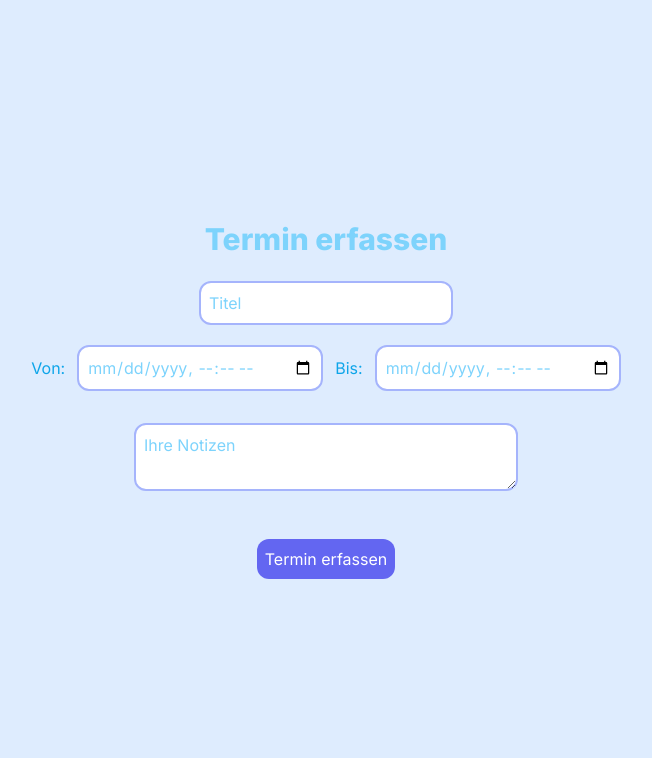
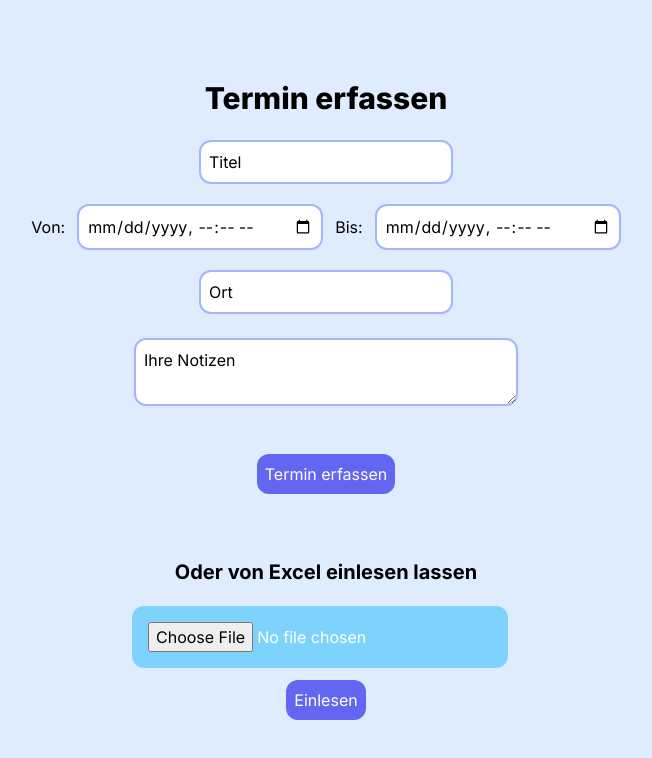
Before and after one commit to BWizard06/ksh_unterrichtsplaner, a Next.js app: page /appointment in a window 1280 px wide. Shown: the top 758 px of the page, without its empty margins (314-966 px from the left). Built offline with nearby package versions, Linux system fonts and the light colour scheme.

Commit message:
Add location field to Appointment model and update Calendar component

```diff
--- a/app/appointment/page.js
+++ b/app/appointment/page.js
@@ -3,6 +3,7 @@
 import React, { useEffect, useState } from "react";
 import axios from "axios";
 import { useToast } from "@/components/ui/use-toast";
+import ExcelReader from "@/components/ExcelReader";
 
 
 export default function appointmentInput(){
@@ -10,6 +11,7 @@ export default function appointmentInput(){
     const [startTime, setStartTime] = useState();
     const [endTime, setEndTime] = useState();
     const [notes, setNotes] = useState();
+    const [file, setFile] = useState(null);
     const {toast} = useToast();
 
     const handleSubmit = (event) => {
@@ -36,6 +38,10 @@ export default function appointmentInput(){
             });
     }
 
+    function handleFileChange(e) {
+        setFile(e.target.files[0]);
+    }
+
     const dateSplitToIso = (date, time) => {
         const [year, month, day] = date.split("-");
         return `${year}-${month}-${day}T${time}:00`;
@@ -45,7 +51,7 @@ export default function appointmentInput(){
     return (
         <div className="flex items-center justify-center text-center min-h-screen w-full">
             <div className="space-y-2">
-                <h1 className="text-3xl font-extrabold text-sky-300">
+                <h1 className="title">
                     Termin erfassen
                 </h1>
 
@@ -66,7 +72,7 @@ export default function appointmentInput(){
                         <div id="time" className="mt-5 space-x-3">
                             <label
                                 htmlFor="start"
-                                className="text-sky-500"
+                                className="text-black"
                             >
                                 Von:
                             </label>
@@ -90,7 +96,7 @@ export default function appointmentInput(){
                             />
                             <label
                                 htmlFor="end"
-                                className="text-sky-500"
+                                className="text-black"
                             >
                                 Bis:
                             </label>
@@ -114,7 +120,16 @@ export default function appointmentInput(){
                             />
                         </div>
 
-                        <div id="notes" className="mt-8">
+                        <div id='location' className="mt-5">
+                            <input
+                                type="text"
+                                id="location"
+                                name="location"
+                                placeholder="Ort"
+                            />
+                        </div>
+
+                        <div id="notes" className="mt-6">
                             <textarea
                                 id="notes"
                                 name="notes"
@@ -132,6 +147,15 @@ export default function appointmentInput(){
                             />
                         </div>
                     </form>
+
+                    <div className="flex flex-col items-center justify-center">
+                        <h2 className="text-xl font-bold mt-16 mb-5">Oder von Excel einlesen lassen</h2>
+                        <form className="inputForm flex flex-col space-y-3 justify-center items-center">
+                            <input type="file" accept=".xlsx" id="file" name="file" required/>
+                            <input type="submit" value="Einlesen" className="justify-center items-center flex" onClick={(e)=>ExcelReader(e, handleFileChange(e))}/>
+                        </form>
+                    </div>
+
                 </div>
             </div>
 
--- a/app/globals.css
+++ b/app/globals.css
@@ -107,24 +107,24 @@ body{
 }
 
 .inputForm input {
-  @apply p-2 w-auto border-2 placeholder-sky-300 text-sky-300 border-indigo-300 rounded-xl focus:outline-none focus:ring-2 focus:ring-blue-400/50;
+  @apply p-2 w-auto border-2 placeholder-black text-black border-indigo-300 rounded-xl focus:outline-none focus:ring-2 focus:ring-blue-400/50;
 }
 
 .inputForm select {
-  @apply p-2 h-11 text-sky-300 border-2 border-indigo-300 rounded-xl focus:outline-none focus:ring-2 focus:ring-blue-400/50;
+  @apply p-2 h-11 text-black border-2 border-indigo-300 rounded-xl focus:outline-none focus:ring-2 focus:ring-blue-400/50;
 }
 
 .inputForm textarea {
-  @apply p-2 w-96 placeholder-sky-300 text-sky-300 border-2 border-indigo-300 rounded-xl resize focus:outline-none focus:ring-2 focus:ring-blue-400/50;
+  @apply p-2 w-96 placeholder-black text-black border-2 border-indigo-300 rounded-xl resize focus:outline-none focus:ring-2 focus:ring-blue-400/50;
 
 }
 
 .inputForm input[type="submit"] {
-  @apply bg-indigo-500 hover:bg-indigo-600 focus:bg-indigo-700 focus:outline-none border-none rounded-xl text-white flex justify-end items-end cursor-pointer;
+  @apply bg-indigo-500 hover:bg-indigo-600 focus:bg-indigo-700 focus:outline-none border-none rounded-xl text-white flex justify-center items-center cursor-pointer;
 }
 
 .inputForm input[type="file"] {
-  @apply p-4 mr-3 bg-sky-300 hover:bg-sky-400 border-none rounded-xl text-white flex justify-end items-end cursor-pointer;
+  @apply p-4 mr-3 bg-sky-300 hover:bg-sky-400 border-none rounded-xl text-white flex justify-center items-center cursor-pointer;
 }
 
 .inputForm div{
@@ -132,12 +132,16 @@ body{
 }
 
 .inputForm input[type='number'] {
-  @apply p-2 w-40 border-2 placeholder-sky-300 text-end text-sky-300 border-indigo-300 rounded-xl focus:outline-none focus:ring-2 focus:ring-blue-400/50;
+  @apply p-2 w-40 border-2 placeholder-black text-end text-black border-indigo-300 rounded-xl focus:outline-none focus:ring-2 focus:ring-blue-400/50;
 }
 
 .backBtn{
   @apply p-2 bg-red-500 hover:bg-red-600 focus:bg-red-700 focus:outline-none border-none rounded-xl text-white flex justify-end items-end cursor-pointer;
 
+}
+
+.title{
+  @apply text-3xl font-extrabold text-black
 }
 
 .loginInputField{
--- a/app/lesson/page.js
+++ b/app/lesson/page.js
@@ -170,10 +170,7 @@ export default function LessionInput() {
                 <div className="flex items-center justify-center text-center min-h-screen">
                     <div className="w-full space-y-2">
                         <div className="flex justify-center items-center">
-                            <button className="backBtn" onClick={() => { window.location.href = "/calendar"; }}>
-                                Zurück
-                            </button>
-                            <h1 className="text-3xl font-extrabold text-sky-300">
+                            <h1 className="title">
                                 Lektion erfassen
                             </h1>
                         </div>
@@ -283,7 +280,7 @@ export default function LessionInput() {
                                 <div id="time" className="mt-5 space-x-3">
                                     <label
                                         htmlFor="start"
-                                        className="text-sky-500"
+                                        className="text-black"
                                     >
                                         Von:
                                     </label>
@@ -307,7 +304,7 @@ export default function LessionInput() {
                                     />
                                     <label
                                         htmlFor="end"
-                                        className="text-sky-500"
+                                        className="text-black"
                                     >
                                         Bis:
                                     </label>
@@ -415,7 +412,6 @@ export default function LessionInput() {
                                     <input
                                         type="submit"
                                         value="Lektion erfassen"
-                                        className="mr-20"
                                         onClick={handleSubmit}
                                             /*(e) =>{
                                             var allInputs = document.querySelectorAll('input:not([type=submit])');
--- a/components/Calendar.js
+++ b/components/Calendar.js
@@ -122,6 +122,14 @@ export default function Calendar() {
                                       color: "green",
                                       allDay: true,
                                     },
+                                    {
+                                        daysOfWeek: [5],
+                                        display: "background",
+                                        color: "red",
+                                        start: '16:15',
+                                        end: '17:00',
+                                        title: 'Nachprüfung'
+                                    }
                               ]
                             : [
                                 {
@@ -129,7 +137,16 @@ export default function Calendar() {
                                     display: "background",
                                     color: "green",
                                     allDay: true,
+                                },
+                                {
+                                    daysOfWeek: [5],
+                                    display: "background",
+                                    color: "red",
+                                    start: '16:15',
+                                    end: '17:00',
+                                    title: 'Nachprüfung'
                                 }
+
                             ]
                     }
                     allDaySlot={false}
--- a/components/ExcelReader.js
+++ b/components/ExcelReader.js
@@ -1,8 +1,12 @@
 'use client'
+import axios from "axios";
 import React from "react";
 import readXlsxFile from "read-excel-file";
 
-export default function ExcelReader() {
+
+export default function ExcelReader(e, file) {
+    e.preventDefault();
+
     const schema = {
         'Ganztag': {
             prop: 'allDay',
@@ -41,31 +45,33 @@ export default function ExcelReader() {
         }};
 
         const handleChange = (e) => {
-            const file = e.target.files[0];
             readXlsxFile(file, { schema,
             transformData: (data) => {
                 return data.slice(3);
             }})
                 .then(({ rows }) => {
-                    const mappedRows = rows.map(row => ({
-                        allDay: row.allDay,
-                        startdate: row.startdate,
-                        enddate: row.enddate,
-                        starttime: row.starttime,
-                        endtime: row.endtime,
-                        title: row.title,
-                        location: row.location
-                    }));
+                    const mappedRows = rows.map(row => {
+                        let startDateTime, endDateTime;
+
+                        if (row.allDay == '*'){
+                            startDateTime = new Date(row.startdate + 'T00:00:00').toISOString();
+                            endDateTime = new Date(row.enddate + 'T23:59:59').toISOString();
+                        } else{
+                            startDateTime = new Date(row.startdate + 'T' + row.starttime).toISOString();
+                            endDateTime = new Date(row.enddate + 'T' + row.endtime).toISOString();
+                        }
+
+                        return {
+                            title: row.title,
+                            start: startDateTime,
+                            end: endDateTime,
+                            location: row.location,
+                        }
+                    });
                     console.log(mappedRows);
                     })
                     .catch((error) => {
                         console.log(error);
                 });
         }
-
-    return (
-        <div>
-            <input type="file" onChange={handleChange} />
-        </div>
-    );
 }
```
Also changed, not shown: 1 other file (tests, documents, lock files or other folders).
